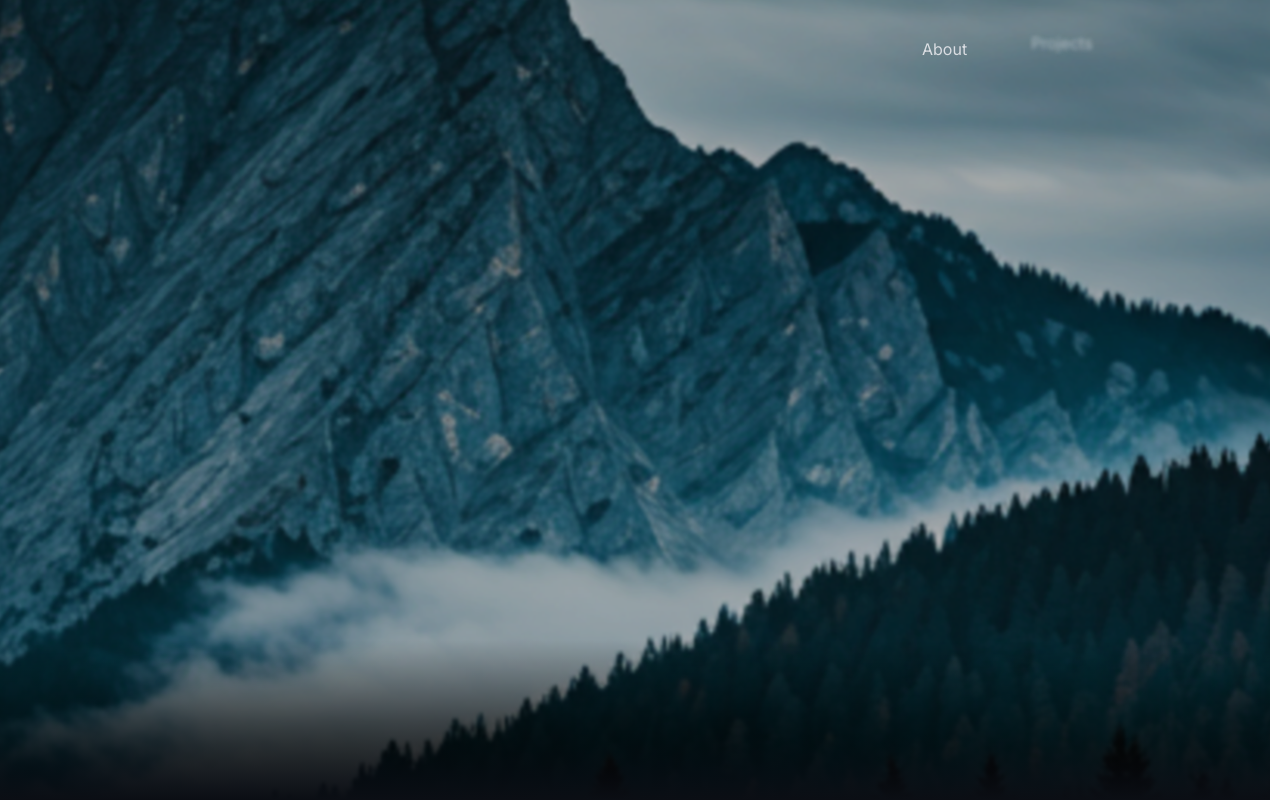
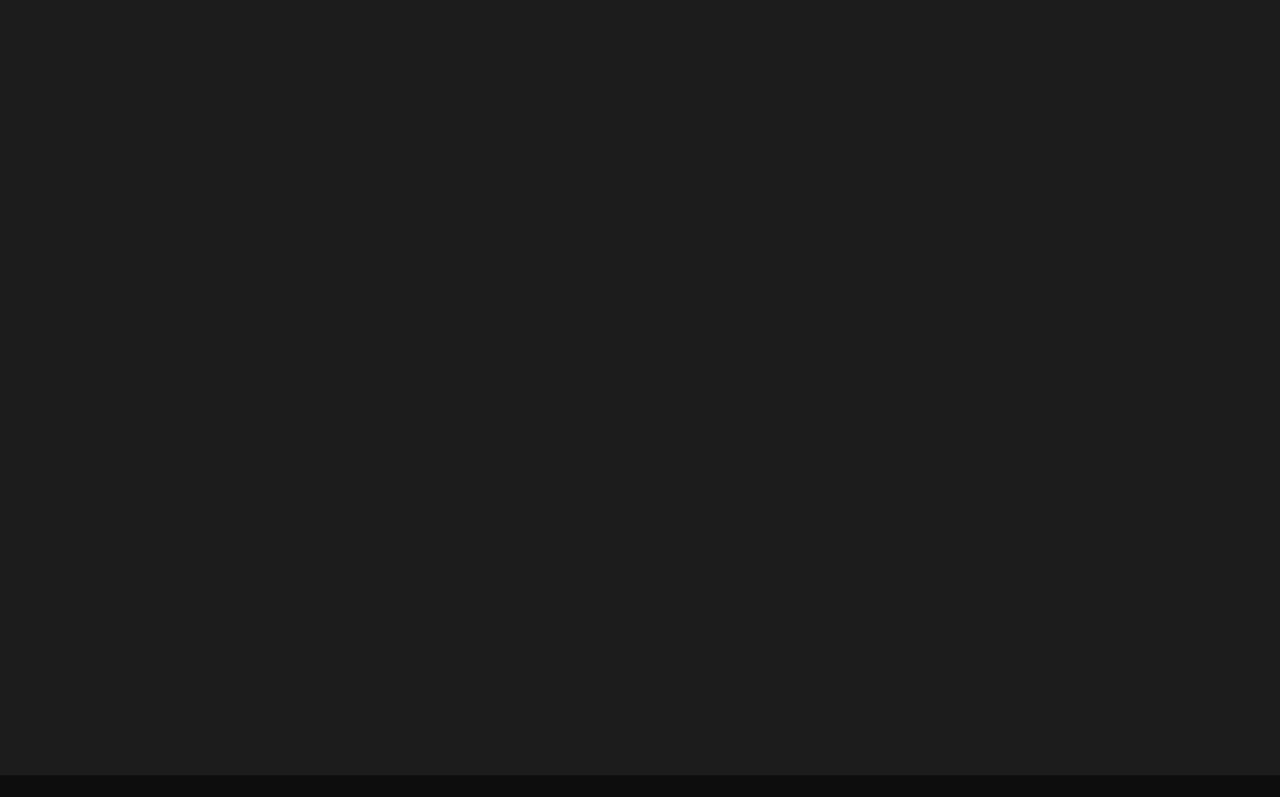
Before and after one commit to songzhang015/portfolio, a Next.js app: page / in a window 1280 px wide. Shown: the top 800 px of the page. Built offline with nearby package versions, Linux system fonts and the light colour scheme.

Commit message:
Change intro animation

```diff
--- a/src/app/globals.css
+++ b/src/app/globals.css
@@ -7,7 +7,7 @@
 
 @theme inline {
 	/* Approved palette — the only colors allowed in this project. */
-	--color-black: #000000;
+	--color-black: #0d0d0d;
 	--color-white: #ffffff;
 	--color-gray: #a6a6a6;
 	--color-gray-dark: #696969;
--- a/src/components/others/LoadupAnimation.tsx
+++ b/src/components/others/LoadupAnimation.tsx
@@ -1,33 +1,51 @@
 "use client";
 
-import { motion, AnimatePresence } from "framer-motion";
-import { useEffect, useId, useState } from "react";
+import {
+	motion,
+	AnimatePresence,
+	useMotionValue,
+	useSpring,
+	useTransform,
+} from "motion/react";
+import { useEffect, useState, type CSSProperties } from "react";
 
+import CountUp from "../ui/CountUp";
 import { LoadingContext } from "./LoadingContext";
 
-const REVEAL_START = 3.5;
-const BASE_DURATION = 0.8;
+/* Two-stage curtain: the gray panel sweeps down over the name to cover the
+   screen, then the whole overlay slides up off the top to reveal the page */
+const COVER_START = 5.0;
+const COVER_DURATION = 0.6;
+const REVEAL_START = COVER_START + COVER_DURATION + 0.15;
+const REVEAL_DURATION = 0.7;
 
-const DRIP_WIDTH = 10;
-const DRIP_SPACING = 8;
-const DRIP_COUNT = Math.ceil(100 / DRIP_SPACING) + 6;
-const FINAL_DRIP_HEIGHT = 150;
+/* Hold the overlay until the upward reveal has fully cleared the viewport */
+const LOADER_DURATION = (REVEAL_START + REVEAL_DURATION) * 1000;
 
-const drips = Array.from({ length: DRIP_COUNT }, (_, index) => {
-	const centerIndex = (DRIP_COUNT - 1) / 2;
-	const offset = index - centerIndex;
-	const distance = Math.abs(offset);
+const COUNT_DELAY = 0.1;
+const COUNT_DURATION = 1.0;
 
-	return {
-		x: 50 + offset * DRIP_SPACING - DRIP_WIDTH / 2,
-		delay: REVEAL_START + distance * 0.1,
-		duration: BASE_DURATION + distance * 0.015,
+/* Passed to CountUp as well, so the bar tracks the number exactly. Damping is
+   below CountUp's own 20 + 40 / duration to shorten the crawl into 100 */
+const COUNT_SPRING = {
+	damping: 33,
+	stiffness: 100 * (1 / COUNT_DURATION),
+	/* Snap the last half-unit instead of crawling it - the tail is invisible
+	   anyway once the value rounds to 100, but it delays landing by ~1s */
+	restDelta: 0.4,
 };
-});
 
-const DURATION = 7.0;
+/* The spring reads a settled 100 by ~1.95s; hold it, then push it out of frame.
+   Keep at least ~0.2s of daylight between those two or the push starts before
+   the counter ever displays 100 */
+const NAME_START = 2.15;
+const SWAP_DURATION = 1.1;
 
-const BLOCK_TIMES = [0, 0.32, 0.4, 0.54] as const;
+/* Matches the name block's measured height (48px name + 4px gap + 24px sub) so
+   both lines clip against the window edges at once during the swap. This is the
+   floor: the counter and name sit one slot apart, so any taller and the gap
+   between them grows, any shorter and the name clips at rest */
+const SLOT_HEIGHT = "4.75rem";
 
 export default function LoadupAnimation({
 	children,
@@ -36,15 +54,25 @@ export default function LoadupAnimation({
 }) {
 	const [isLoading, setIsLoading] = useState(true);
 
-	const revealMaskId = useId();
+	const progress = useMotionValue(0);
+	const smoothProgress = useSpring(progress, COUNT_SPRING);
+	const barWidth = useTransform(smoothProgress, (value) => `${value}%`);
 
 	useEffect(() => {
 		const timer = setTimeout(() => {
 			setIsLoading(false);
-		}, 5000);
+		}, LOADER_DURATION);
 
 		return () => clearTimeout(timer);
 	}, []);
+
+	useEffect(() => {
+		const timer = setTimeout(() => {
+			progress.set(100);
+		}, COUNT_DELAY * 1000);
+
+		return () => clearTimeout(timer);
+	}, [progress]);
 
 	return (
 		<LoadingContext.Provider value={isLoading}>
@@ -53,171 +81,80 @@ export default function LoadupAnimation({
 					{isLoading && (
 						<motion.div
 							key="loader-overlay"
-							className="fixed inset-0 z-[999] flex justify-center items-center h-screen overflow-hidden"
-						>
-							<svg
-								className="absolute inset-0 h-full w-full"
-								viewBox="0 0 100 100"
-								preserveAspectRatio="none"
-								aria-hidden="true"
-							>
-								<defs>
-									<mask
-										id={revealMaskId}
-										maskUnits="userSpaceOnUse"
-										x="0"
-										y="0"
-										width="100"
-										height="100"
-									>
-										<rect x="0" y="0" width="100" height="100" fill="white" />
-
-										{drips.map((drip, index) => (
-											<motion.rect
-												key={index}
-												x={drip.x}
-												y="-20"
-												width={DRIP_WIDTH}
-												height="0"
-												rx={DRIP_WIDTH / 2}
-												fill="black"
-												animate={{ height: FINAL_DRIP_HEIGHT }}
+							className="fixed inset-0 z-[999] flex justify-center items-center h-screen overflow-hidden bg-black"
+							initial={{ y: "0%" }}
+							animate={{ y: "-100%" }}
 							transition={{
-													duration: drip.duration,
-													delay: drip.delay,
-													ease: [0.4, 0, 1, 1],
-												}}
-											/>
-										))}
-									</mask>
-								</defs>
-
-								<motion.rect
-									x="0"
-									y="0"
-									width="100"
-									height="100"
-									mask={`url(#${revealMaskId})`}
-									initial={{ fill: "#070a25" }}
-									animate={{ fill: "#010208" }}
-									transition={{
-										duration: 0.75,
-										delay: 0.25,
-										ease: "easeInOut",
-									}}
-								/>
-							</svg>
-
-							<motion.div
-								className="relative z-10 flex items-center justify-center w-28 h-28"
-								initial={{ y: 0 }}
-								animate={{ y: [0, 0, -140, 1200] }}
-								transition={{
-									times: [...BLOCK_TIMES],
-									duration: DURATION,
-									delay: 0.75,
-									ease: ["linear", [0.2, 0.8, 0.4, 1], [0.4, 0, 1, 1]] as never,
+								duration: REVEAL_DURATION,
+								delay: REVEAL_START,
+								ease: [0.76, 0, 0.24, 1],
 							}}
 						>
+							{/* Sweeps down over the name, then rides the overlay back up */}
 							<motion.div
-									className="relative flex items-center justify-center w-full h-full"
-									initial={{ rotate: 0 }}
-									animate={{ rotate: [0, 0, 180, 640] }}
+								className="absolute inset-0 z-20 bg-gray-background"
+								initial={{ y: "-100%" }}
+								animate={{ y: "0%" }}
 								transition={{
-										times: [...BLOCK_TIMES],
-										duration: DURATION,
-										delay: 0.75,
-										ease: ["linear", [0.4, 0, 0.6, 1], "linear"] as never,
-									}}
-								>
-									<motion.div
-										initial={{ opacity: 0 }}
-										animate={{ opacity: 1 }}
-										transition={{ delay: 1, duration: 1.5 }}
-										className="absolute text-3xl font-bold text-white z-10 select-none"
-									>
-										SZ
-									</motion.div>
-
-									<svg
-										className="absolute inset-0 w-full h-full"
-										viewBox="0 0 100 100"
-									>
-										<defs>
-											<linearGradient
-												id="brandGradient"
-												x1="0%"
-												y1="0%"
-												x2="100%"
-												y2="0%"
-											>
-												<stop offset="0%" stopColor="#5bdeff" />
-												<stop offset="100%" stopColor="#2695da" />
-											</linearGradient>
-										</defs>
-										{/* Stroke 1 */}
-										<motion.rect
-											x="10"
-											y="10"
-											width="80"
-											height="80"
-											rx="8"
-											fill="none"
-											stroke="#5bdeff"
-											strokeWidth="1.5"
-											strokeOpacity="0.18"
-											strokeLinecap="round"
-											initial={{ pathLength: 0, opacity: 0 }}
-											animate={{ pathLength: 1, opacity: 1 }}
-											transition={{
-												delay: 0.5,
-												duration: 1.0,
-												ease: [0.4, 0, 0.2, 1],
+									duration: COVER_DURATION,
+									delay: COVER_START,
+									ease: [0.76, 0, 0.24, 1],
 								}}
 							/>
 
-										{/* Stroke 2 */}
-										<motion.rect
-											x="10"
-											y="10"
-											width="80"
-											height="80"
-											rx="8"
-											fill="none"
-											stroke="url(#brandGradient)"
-											strokeWidth="2"
-											strokeLinecap="round"
-											initial={{ pathLength: 0, opacity: 0 }}
-											animate={{ pathLength: 1, opacity: 1 }}
+							<motion.div
+								className="relative z-10 h-[var(--swap-slot)] w-full overflow-hidden select-none"
+								style={{ "--swap-slot": SLOT_HEIGHT } as CSSProperties}
+								initial={{ opacity: 0 }}
+								animate={{ opacity: 1 }}
+								transition={{ duration: 0.5, ease: "easeOut" }}
+							>
+								{/* One track of two full-height slots: the name pushes the
+								    counter up and out of the window as it slides in */}
+								<motion.div
+									initial={{ y: "0%" }}
+									animate={{ y: "-50%" }}
 									transition={{
-												delay: 1.5,
-												duration: 1.0,
-												ease: [0.4, 0, 0.2, 1],
+										duration: SWAP_DURATION,
+										delay: NAME_START,
+										ease: [0.65, 0, 0.35, 1],
 									}}
+								>
+									<div className="flex h-[var(--swap-slot)] items-center justify-center">
+										<span className="text-white text-base tabular-nums">
+											<CountUp
+												to={100}
+												duration={COUNT_DURATION}
+												delay={COUNT_DELAY}
+												damping={COUNT_SPRING.damping}
+												stiffness={COUNT_SPRING.stiffness}
+												restDelta={COUNT_SPRING.restDelta}
 											/>
+										</span>
+									</div>
 
-										{/* Glow layer */}
-										<motion.rect
-											x="10"
-											y="10"
-											width="80"
-											height="80"
-											rx="8"
-											fill="none"
-											stroke="url(#brandGradient)"
-											strokeWidth="6"
-											strokeLinecap="round"
-											style={{ filter: "blur(3px)" }}
-											initial={{ pathLength: 0, opacity: 0 }}
-											animate={{ pathLength: 1, opacity: 0.12 }}
-											transition={{
-												delay: 1.5,
-												duration: 1.0,
-												ease: "easeOut",
-											}}
+									<div className="flex h-[var(--swap-slot)] flex-col items-center justify-center">
+										<span className="text-white text-4xl sm:text-5xl font-bold">
+											Song Zhang
+										</span>
+										<span className="text-gray text-base mt-1">
+											Software Engineer&nbsp; / &nbsp;System Design&nbsp; /
+											&nbsp;AI Integration
+										</span>
+									</div>
+								</motion.div>
+							</motion.div>
+
+							<motion.div
+								className="absolute inset-x-0 bottom-0 z-10 h-[3px] bg-gray-background"
+								initial={{ opacity: 0 }}
+								animate={{ opacity: 1 }}
+								transition={{ duration: 0.5, ease: "easeOut" }}
+							>
+								<motion.div
+									className="h-full bg-white"
+									style={{ width: barWidth }}
 								/>
-									</svg>
-								</motion.div>
 							</motion.div>
 						</motion.div>
 					)}
--- a/src/components/sections/Introduction.tsx
+++ b/src/components/sections/Introduction.tsx
@@ -39,30 +39,13 @@ export default function Introduction() {
 		mass: 0.3,
 	});
 
-	const bgY = useTransform(smoothProgress, [0, 1], ["-10%", "20%"]);
 	const contentY = useTransform(smoothProgress, [0, 1], [0, -18]);
-	const bgScale = useTransform(smoothProgress, [0, 1], [1.2, 1.3]);
-	const bgOpacity = useTransform(smoothProgress, [0, 1], [1, 0.82]);
 
 	return (
 		<section
 			ref={sectionRef}
-			className="relative flex min-h-screen items-center justify-center overflow-hidden bg-background"
+			className="relative flex min-h-screen items-center justify-center overflow-hidden bg-black"
 		>
-			<div className="pointer-events-none absolute inset-0">
-				<motion.div
-					className="absolute inset-0 bg-cover bg-center bg-no-repeat blur-[1px]"
-					style={{
-						backgroundImage: "url('/background-3.png')",
-						y: bgY,
-						scale: bgScale,
-						opacity: bgOpacity,
-					}}
-				/>
-
-				<div className="absolute inset-0 bg-background/25" />
-				<div className="absolute inset-x-0 bottom-0 h-40 bg-gradient-to-t from-surface via-black/55 to-transparent" />
-			</div>
 
 			<motion.div
 				className="relative z-10 flex w-full max-w-4xl flex-col items-center gap-6 px-6 text-center"
--- /dev/null
+++ b/src/components/ui/CountUp.tsx
@@ -0,0 +1,136 @@
+"use client";
+
+import { useInView, useMotionValue, useSpring } from "motion/react";
+import { useCallback, useEffect, useRef } from "react";
+
+interface CountUpProps {
+	to: number;
+	from?: number;
+	direction?: "up" | "down";
+	delay?: number;
+	duration?: number;
+	className?: string;
+	startWhen?: boolean;
+	separator?: string;
+	damping?: number;
+	stiffness?: number;
+	restDelta?: number;
+	onStart?: () => void;
+	onEnd?: () => void;
+}
+
+export default function CountUp({
+	to,
+	from = 0,
+	direction = "up",
+	delay = 0,
+	duration = 2,
+	className = "",
+	startWhen = true,
+	separator = "",
+	damping,
+	stiffness,
+	restDelta,
+	onStart,
+	onEnd,
+}: CountUpProps) {
+	const ref = useRef<HTMLSpanElement>(null);
+	const motionValue = useMotionValue(direction === "down" ? to : from);
+
+	const springValue = useSpring(motionValue, {
+		damping: damping ?? 20 + 40 * (1 / duration),
+		stiffness: stiffness ?? 100 * (1 / duration),
+		restDelta,
+	});
+
+	const isInView = useInView(ref, { once: true, margin: "0px" });
+
+	const getDecimalPlaces = (num: number): number => {
+		const str = num.toString();
+		if (str.includes(".")) {
+			const decimals = str.split(".")[1];
+			if (parseInt(decimals) !== 0) {
+				return decimals.length;
+			}
+		}
+		return 0;
+	};
+
+	const maxDecimals = Math.max(getDecimalPlaces(from), getDecimalPlaces(to));
+
+	const formatValue = useCallback(
+		(latest: number) => {
+			const hasDecimals = maxDecimals > 0;
+
+			const options: Intl.NumberFormatOptions = {
+				useGrouping: !!separator,
+				minimumFractionDigits: hasDecimals ? maxDecimals : 0,
+				maximumFractionDigits: hasDecimals ? maxDecimals : 0,
+			};
+
+			const formattedNumber = Intl.NumberFormat("en-US", options).format(
+				latest,
+			);
+
+			return separator
+				? formattedNumber.replace(/,/g, separator)
+				: formattedNumber;
+		},
+		[maxDecimals, separator],
+	);
+
+	useEffect(() => {
+		if (ref.current) {
+			ref.current.textContent = formatValue(direction === "down" ? to : from);
+		}
+	}, [from, to, direction, formatValue]);
+
+	useEffect(() => {
+		if (isInView && startWhen) {
+			if (typeof onStart === "function") {
+				onStart();
+			}
+
+			const timeoutId = setTimeout(() => {
+				motionValue.set(direction === "down" ? from : to);
+			}, delay * 1000);
+
+			const durationTimeoutId = setTimeout(
+				() => {
+					if (typeof onEnd === "function") {
+						onEnd();
+					}
+				},
+				delay * 1000 + duration * 1000,
+			);
+
+			return () => {
+				clearTimeout(timeoutId);
+				clearTimeout(durationTimeoutId);
+			};
+		}
+	}, [
+		isInView,
+		startWhen,
+		motionValue,
+		direction,
+		from,
+		to,
+		delay,
+		onStart,
+		onEnd,
+		duration,
+	]);
+
+	useEffect(() => {
+		const unsubscribe = springValue.on("change", (latest: number) => {
+			if (ref.current) {
+				ref.current.textContent = formatValue(latest);
+			}
+		});
+
+		return () => unsubscribe();
+	}, [springValue, formatValue]);
+
+	return <span className={className} ref={ref} />;
+}
--- /dev/null
+++ b/src/components/ui/RevealText.tsx
@@ -0,0 +1,89 @@
+"use client";
+
+import { useEffect, useRef, useState } from "react";
+import type { ReactNode } from "react";
+
+interface RevealTextProps {
+	children: ReactNode;
+	className?: string;
+	delay?: number;
+}
+
+function getPrefersReducedMotion() {
+	if (typeof window === "undefined") {
+		return false;
+	}
+
+	return window.matchMedia("(prefers-reduced-motion: reduce)").matches;
+}
+
+export function RevealText({
+	children,
+	className = "",
+	delay = 0,
+}: RevealTextProps) {
+	const textRef = useRef<HTMLSpanElement>(null);
+	const [prefersReducedMotion] = useState(getPrefersReducedMotion);
+	const [isVisible, setIsVisible] = useState(prefersReducedMotion);
+	const [isMaskOpen, setIsMaskOpen] = useState(prefersReducedMotion);
+
+	useEffect(() => {
+		const text = textRef.current;
+		let maskTimeout = 0;
+
+		if (!text) {
+			return undefined;
+		}
+
+		if (prefersReducedMotion) {
+			return undefined;
+		}
+
+		const observer = new IntersectionObserver(
+			([entry]) => {
+				if (!entry) {
+					return;
+				}
+
+				if (entry.isIntersecting) {
+					setIsVisible(true);
+					window.clearTimeout(maskTimeout);
+					maskTimeout = window.setTimeout(() => {
+						setIsMaskOpen(true);
+					}, delay + 700);
+					return;
+				}
+
+				window.clearTimeout(maskTimeout);
+				setIsMaskOpen(false);
+				setIsVisible(false);
+			},
+			{ threshold: 0.2 },
+		);
+
+		observer.observe(text);
+
+		return () => {
+			window.clearTimeout(maskTimeout);
+			observer.disconnect();
+		};
+	}, [delay, prefersReducedMotion]);
+
+	return (
+		<span
+			ref={textRef}
+			className={`block ${isMaskOpen ? "overflow-visible" : "overflow-hidden"} ${className}`}
+		>
+			<span
+				className={`block transform-gpu transition-transform duration-700 ease-out ${
+					isVisible ? "translate-y-0" : "translate-y-[110%]"
+				}`}
+				style={{
+					transitionDelay: `${delay}ms`,
+				}}
+			>
+				{children}
+			</span>
+		</span>
+	);
+}
```
Lines whose indentation alone changed are shown as unchanged.
